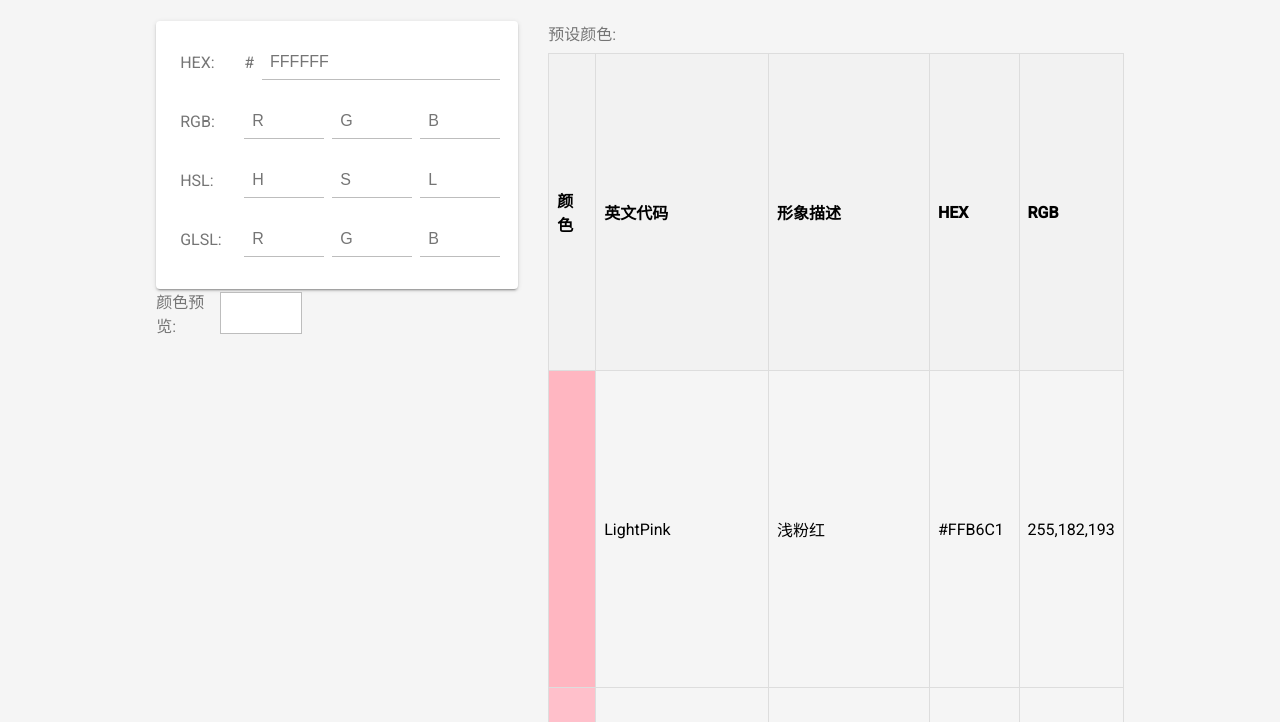
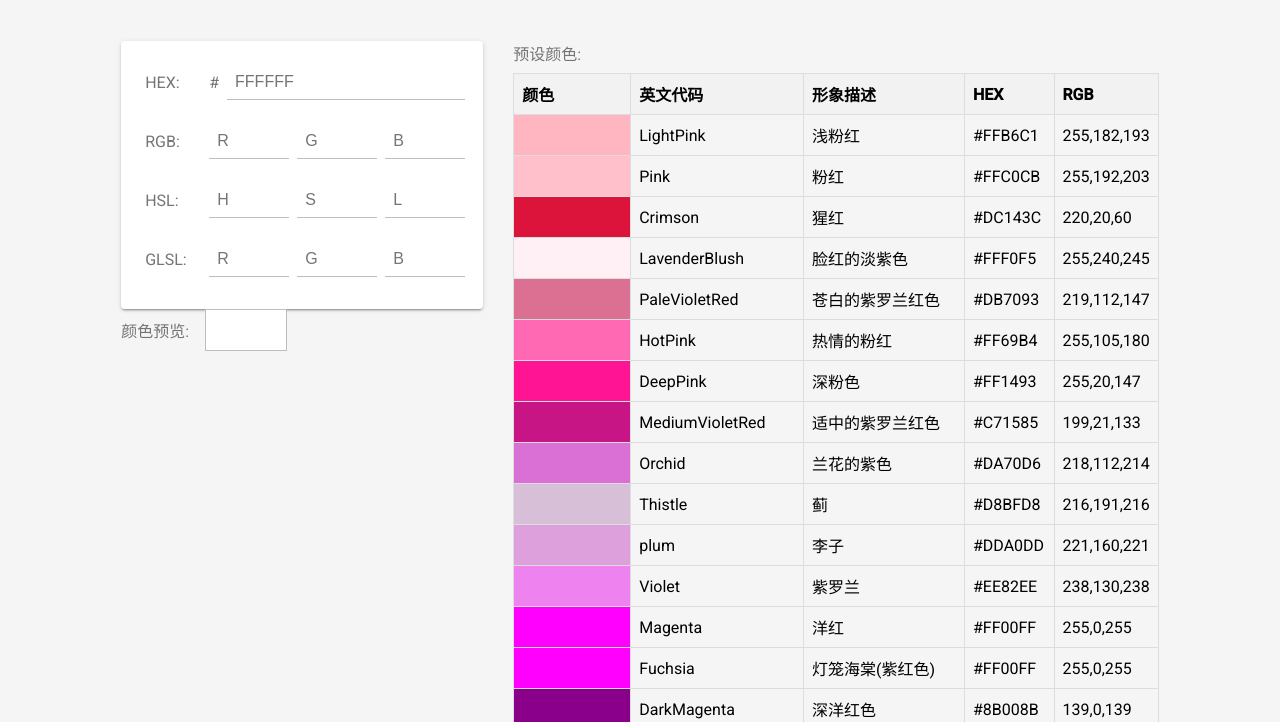
Before and after one commit to chendonming/chendonming.github.io, a plain HTML site: page colorConvert/index.html in a window 1280 px wide. Shown: the part 78-800 px from the top of the page. Drawn offline with Linux system fonts and the light colour scheme.

Commit message:
feat: 更新样式，调整布局高度和边距，优化颜色预览和预设颜色表格

```diff
--- a/colorConvert/style.css
+++ b/colorConvert/style.css
@@ -12,6 +12,8 @@ body {
 
 .layout {
     display: flex;
+    height: 100%;
+    margin: 20px 40px;
 }
 
 h1 {
@@ -86,7 +88,6 @@ h1 {
 
 .color-preview label {
     margin-right: 16px;
-    width: 48px;
     color: #757575;
 }
 
@@ -147,7 +148,6 @@ h1 {
     border: 1px solid #ddd;
     text-align: left;
     overflow-y: auto;
-    height: 300px;
 }
 
 .preset-colors th {
@@ -155,5 +155,5 @@ h1 {
 }
 
 .preset-colors td:first-child {
-    width: 30px;
+    width: 100px;
 }
```
